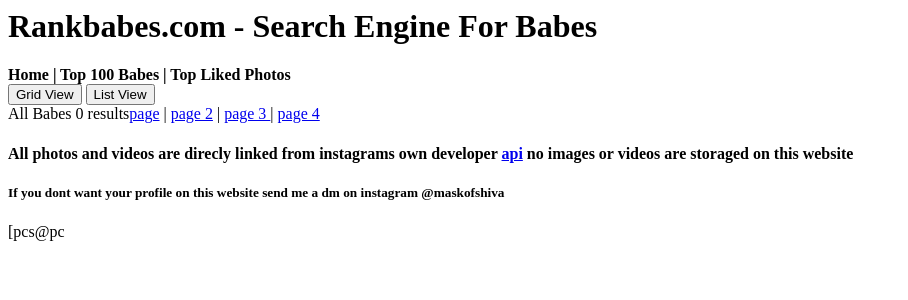
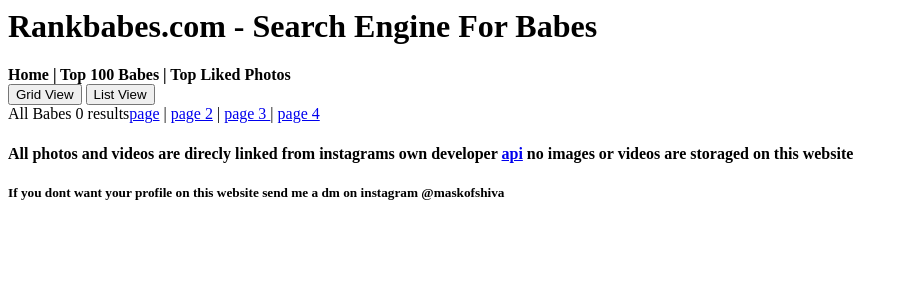
Before and after one commit to instabotai/Social-Media-Tool, a PHP site: page / in a window 1280 px wide. Shown: the top 300 px of the page, without its empty margins (0-908 px from the left). Run offline with PHP 8.4, Linux system fonts and the light colour scheme; data that the repository does not hold is empty; some libraries are stand-ins or nearby versions.

Commit message:
Update index.php

```diff
--- a/index.php
+++ b/index.php
@@ -84,4 +84,3 @@ mysqli_close($conn);
 </div>
 </body>
 </html>
-[pcs@pc
```
